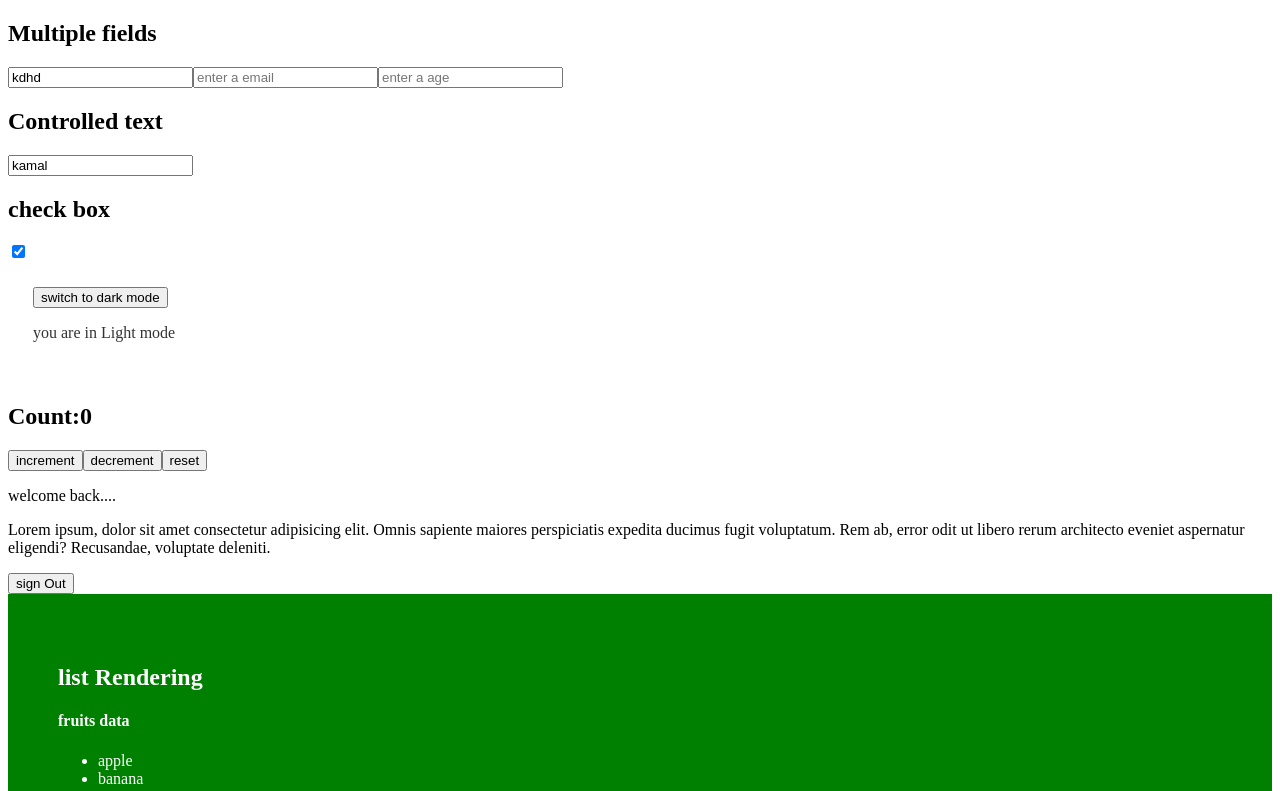
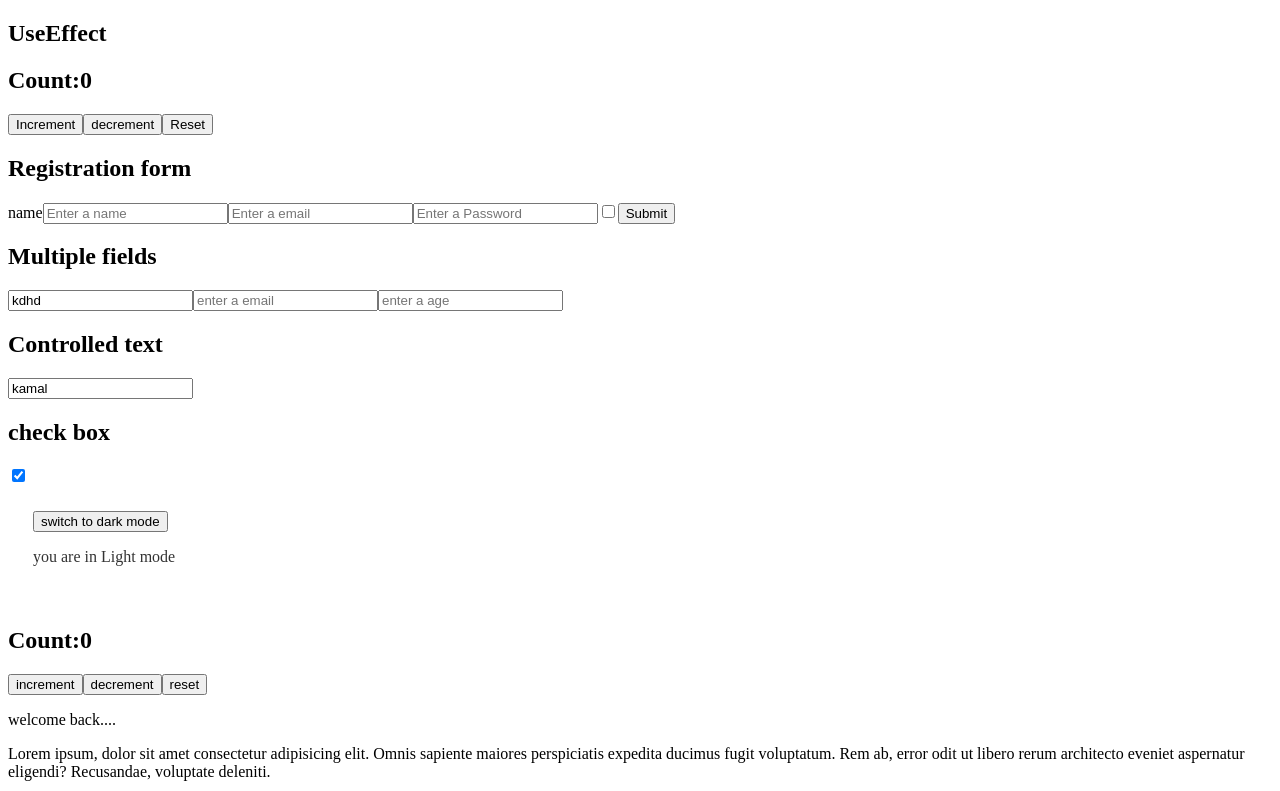
Before and after one commit to kamalrajms/FebB1, a React (Vite) app: page / in a window 1280 px wide. Shown: the top 791 px of the page. Built offline with nearby package versions, Linux system fonts and the light colour scheme.

Commit message:
useSffect form ,useeffect(),

```diff
--- a/src/App.jsx
+++ b/src/App.jsx
@@ -7,6 +7,8 @@ import UseStateHook from "./Component/UseStateHook";
 import DarkMode from "./Component/DarkMode";
 import FieldUsetate from "./Component/FieldUsetate";
 import MultipleFields from "./Component/MultipleFields";
+import Register from "./Component/Register";
+import UseEffectHook from "./Component/UseEffectHook";
 
 // import
 
@@ -29,8 +31,10 @@ export default function App() {
   return (
     // structure
     <div>
-      <MultipleFields/>
-      <FieldUsetate/>
+      <UseEffectHook/>
+      <Register />
+      <MultipleFields />
+      <FieldUsetate />
       <DarkMode />
       <UseStateHook />
       <Listrendering />
--- a/src/Component/MultipleFields.jsx
+++ b/src/Component/MultipleFields.jsx
@@ -7,9 +7,10 @@ export default function MultipleFields() {
     age: "",
   });
   const handleInput = (e) => {
+    const {name,value}=e.target
     setFormData({
       ...formData,
-      [e.target.name]: e.target.value,
+      [name]: value,
     });
   };
 
--- /dev/null
+++ b/src/Component/Register.jsx
@@ -0,0 +1,80 @@
+import React, { useState } from "react";
+
+export default function Register() {
+  const [formData, setFormData] = useState({
+    userName: "",
+    email: "",
+    password: "",
+    terms: false,
+  });
+  const [error, setErroe] = useState("");
+
+  const handleChange = (e) => {
+    const { value, name, type, checked } = e.target;
+    setFormData({
+      ...formData,
+      [name]: type === "checkbox" ? checked : value,
+    });
+  };
+  //   const handleChange2=(e)=>{
+  //     const{checked,name}=e.target;
+  //     setFormData({
+  //         ...formData,
+  //         [name]:checked
+  //     })
+  //   }
+
+  const handleSubmit = (e) => {
+    e.preventDefault();
+
+
+    if (!formData.userName || !formData.email || !formData.password) {
+      setErroe("All fields are required");
+      return;
+    }
+    if (!formData.terms) {
+      setErroe("You must accept the checkbox");
+      return;
+    }
+    setErroe("");
+    alert("Form is submitted successfully");
+    console.log(formData);
+  };
+  return (
+    <div>
+      <form onSubmit={handleSubmit}>
+        <h2>Registration form</h2>
+        {error && <p style={{ color: "red" }}>{error}</p>}
+        <label htmlFor="">name</label>
+        <input
+          name="userName"
+          type="text"
+          value={formData.userName}
+          onChange={handleChange}
+          placeholder="Enter a name"
+        />
+        <input
+          name="email"
+          type="email"
+          value={formData.email}
+          onChange={handleChange}
+          placeholder="Enter a email"
+        />
+        <input
+          name="password"
+          type="password"
+          value={formData.password}
+          onChange={handleChange}
+          placeholder="Enter a Password"
+        />
+        <input
+          name="terms"
+          type="checkbox"
+          checked={formData.terms}
+          onChange={handleChange}
+        />
+        <button type="submit">Submit</button>
+      </form>
+    </div>
+  );
+}
--- /dev/null
+++ b/src/Component/UseEffectHook.jsx
@@ -0,0 +1,23 @@
+import React, { useEffect, useState } from "react";
+
+export default function UseEffectHook() {
+  const [count, setCount] = useState(0);
+  const [num, setnum] = useState(0);
+
+  useEffect(() => {
+    console.log("component mounted");
+  }, []);
+  useEffect(() => {
+    console.log(`count changes to : ${count}`);
+  }, [num, count]);
+
+  return (
+    <div>
+      <h2>UseEffect</h2>
+      <h2>Count:{count}</h2>
+      <button onClick={() => setCount(count + 1)}>Increment</button>
+      <button onClick={() => setnum(num - 1)}>decrement</button>
+      <button onClick={() => setCount(0)}>Reset</button>
+    </div>
+  );
+}
--- a/src/ConditionalRendering.jsx
+++ b/src/ConditionalRendering.jsx
@@ -5,6 +5,7 @@ export default function ConditionalRendering() {
   const user = false;
   return (
     <div className="conditional">
+      <h1>hello</h1>
       <h2 style={{ color: "#fff", backgroundColor: "red" }}>
         conditional rendering
       </h2>
@@ -14,8 +15,8 @@ export default function ConditionalRendering() {
         <p>
           Lorem ipsum dolor, sit amet consectetur adipisicing elit. Dolorem
           minima nostrum commodi voluptate ullam ducimus itaque iste! Dolore id
-          in hic itaque eligendi, aliquid similique, repudiandae quo quis eum
-          quibusdam?
+          in hic itaque eligendi,hewfbewhfb aliquid similique, repudiandae quo
+          quis eum quibusdam?uifuiwrf
         </p>
       )}
     </div>
```
Also changed, not shown: src/text.txt.
